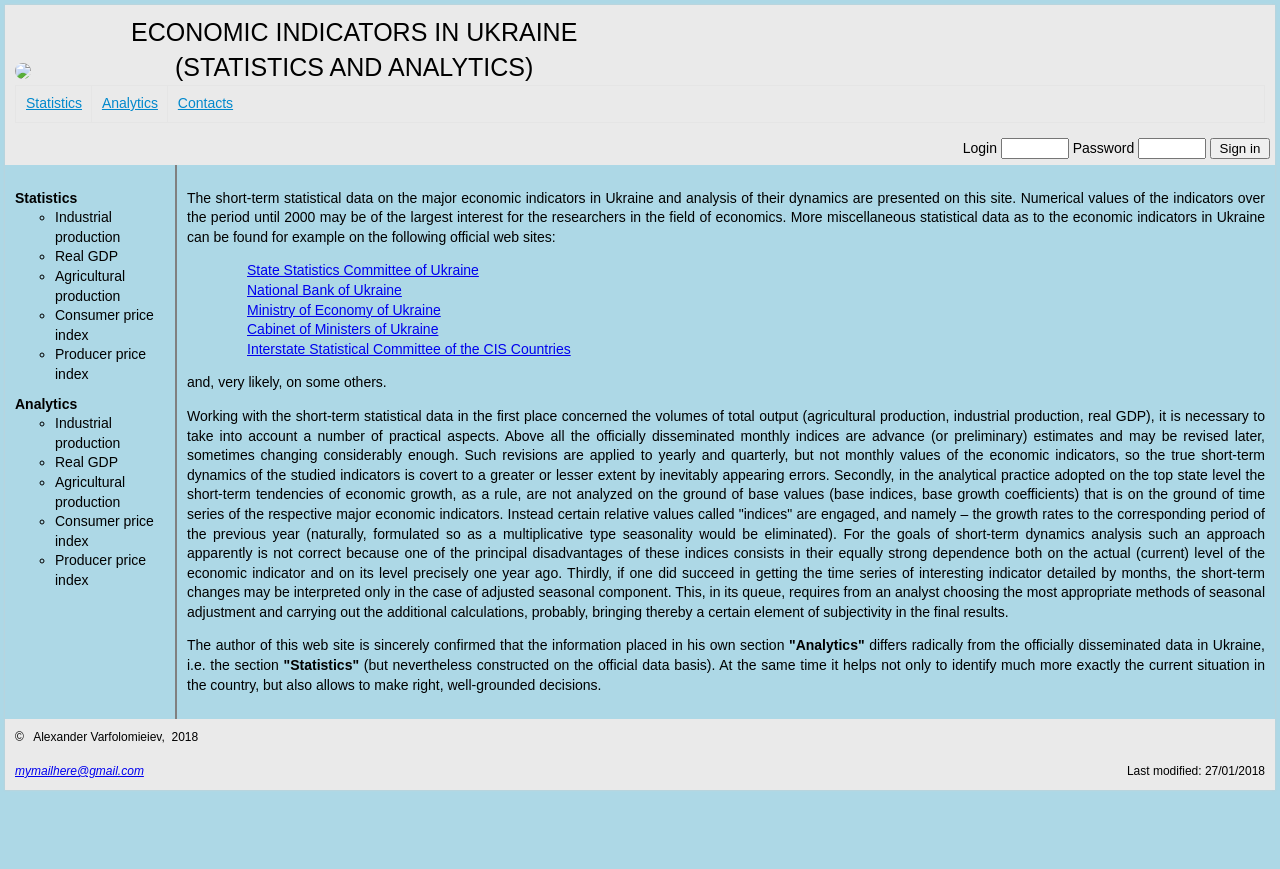
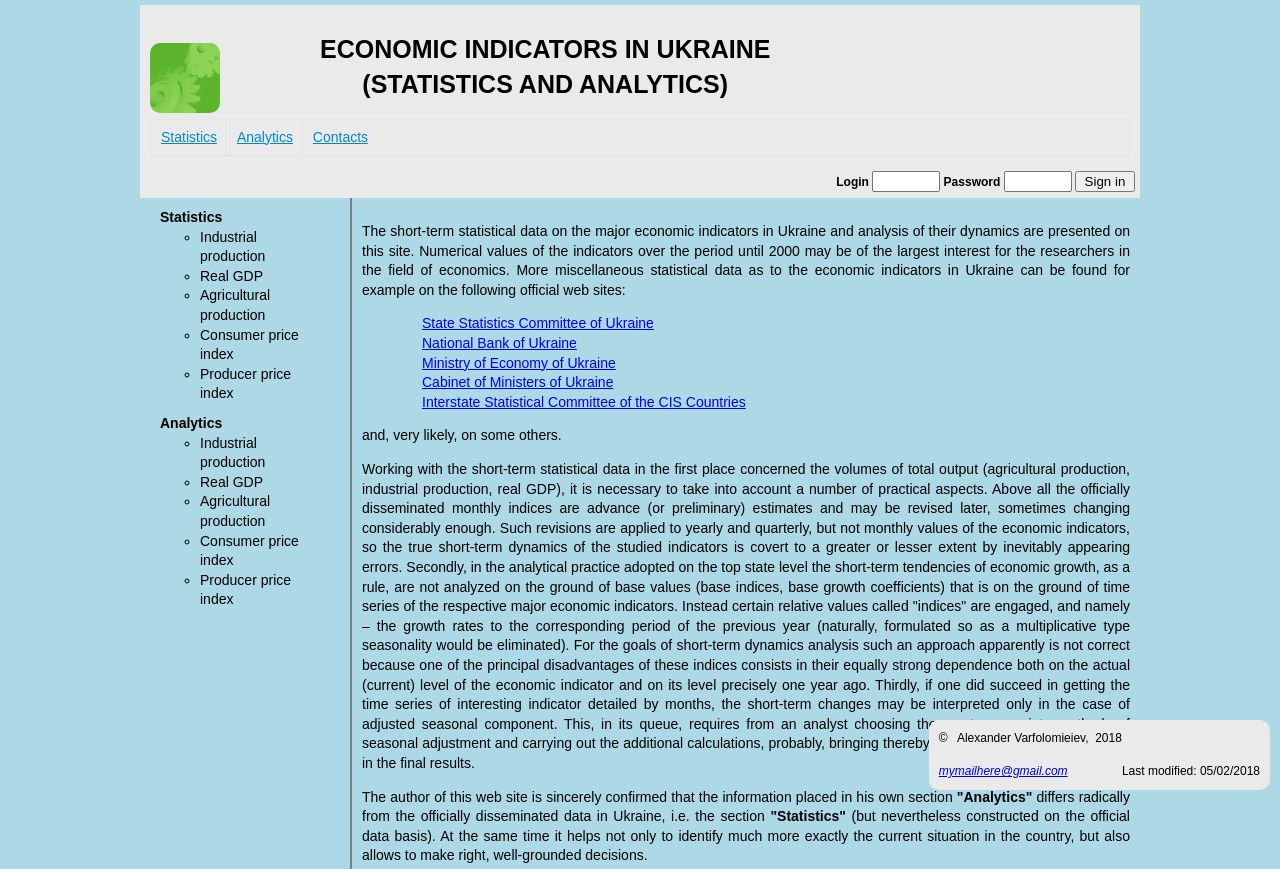
Before and after one commit to imacrostat/Test-task-1, a plain HTML site: page index.html in a window 1280 px wide. Shown: the top 869 px of the page. Before the commit the page ends 800 px from the top, so only its background shows below. Drawn offline with Linux system fonts and the light colour scheme; files that its build step writes are made by us from their sources.

Commit message:
Add files via upload

```diff
--- a/index.html
+++ b/index.html
@@ -1,14 +1,14 @@
 <!DOCTYPE html>
 <html lang="en">
     <head>
-       <title>Economic indicators in Ukraine</title>
-       <meta charset="utf-8">
-      <!-- <link href="//fonts.googleapis.com/css?family=PT+Sans:400&subset=cyrillic" rel="stylesheet" type="text/css"> -->
-      <link href="CSS/styles.css" rel="stylesheet" type="text/css">
+        <title>Economic indicators in Ukraine</title>
+        <meta charset="utf-8">
+        <meta name="viewport" content="width=device-width, initial-scale=1.0">
+        <link href="styles.css" rel="stylesheet" type="text/css">
     </head>
     <body>
         <div class="wrapper">
-            <div class="header"><div class="header-logo"><img src="CSS/logo.png" width="70"></div><div class="header-title">ECONOMIC INDICATORS IN UKRAINE <br> (STATISTICS AND ANALYTICS)</div>
+            <div class="header"><div class="header-logo"><img src="logo.png" width="70"></div><h1 class="header-title">ECONOMIC INDICATORS IN UKRAINE <br> (STATISTICS AND ANALYTICS)</h1>
             <div><ul class="main-menu">
             <li><a href="#s">Statistics</a>
                 <ul class="sub-menu">
@@ -43,7 +43,7 @@
                 <div class="clearfix"></div>
             </div>
             <div class="content-container">
-                <div class="sidebar">
+                <div id="sidebar" class="sidebar">
                     <div><strong>Statistics</strong></div>
                     <ul class="sidebar-list">
                         <li>Industrial production</li>
@@ -121,7 +121,7 @@
                     allows to make right, well-grounded decisions.</p>
                 </div>
             </div>
-            <div class="footer"><div class="footer-author">&copy; &nbsp; Alexander Varfolomieiev,&nbsp; 2018<address><br><a href="mailto:mymailhere@gmail.com">mymailhere@gmail.com</a> </address></div><div class="footer-moddate"><br><br>Last modified: 27/01/2018</div><div class="clearfix"></div></div>
+            <div class="footer"><div class="footer-author">&copy; &nbsp; Alexander Varfolomieiev,&nbsp; 2018<address><br><a href="mailto:mymailhere@gmail.com">mymailhere@gmail.com</a> </address></div><div class="footer-moddate"><br><br>Last modified: 05/02/2018</div><div class="clearfix"></div></div>
         </div>
     </body>
 </html>
--- a/styles.css
+++ b/styles.css
@@ -10,6 +10,7 @@ body {
 .wrapper {
     margin: 0 auto;
     box-shadow: 0 0 2px #cccccc;
+    max-width: 1000px;
 }
 
 /* ------------------------- Header ------------------------- */
@@ -31,7 +32,7 @@ body {
 
 .header-title {
     display: inline-block;
-    margin-left: 100px;
+    margin-left: 0px;
     font-size: 25px;
     text-align: center;
     vertical-align: bottom;
@@ -48,6 +49,8 @@ body {
 
 .login {
     float: right;
+    font-size: 12px;
+    font-weight: bold;
 }
 
 .clearfix {
@@ -105,13 +108,12 @@ body {
 
 
 /* ------------------------- Sidebar ------------------------- */
-.sidebar {
-    display: table-cell;
-    width: 150px;
+#sidebar {
+    float: none;
+    width: auto;
     padding: 10px 10px 5px 10px;
     background: lightblue;
     margin: 0 20px 20px 10px;
-    border-right: 2px solid grey;
 }
 
 .sidebar-list {
@@ -125,6 +127,8 @@ body {
     display: table-cell;
     min-height: 100px;
     padding: 10px;
+    border-top: 2px solid grey;
+    padding-bottom: 70px;
 }
 
 .content ul {
@@ -136,8 +140,22 @@ body {
     text-align: justify;
 }
 
+@media screen and (min-width: 480px) {
+    #sidebar {width: 160px; float: left;}
+    .content {border-left: 2px solid grey; border-top: 0;}
+    .header-title {margin-left: 100px;}
+}
+
 
 /* ------------------------- Footer ------------------------- */
+.footer {
+    position: fixed;
+    width: auto;
+    right: 10px;
+    bottom: 10px;
+    border-radius: 10px;
+}
+
 .footer-author {
     float: left;
     font-size: 12px;
```
